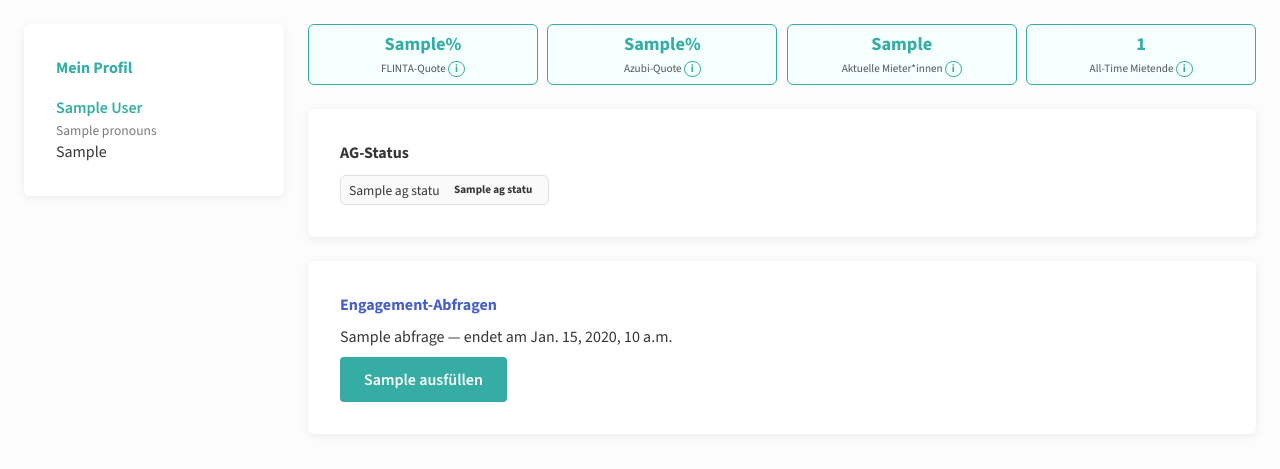
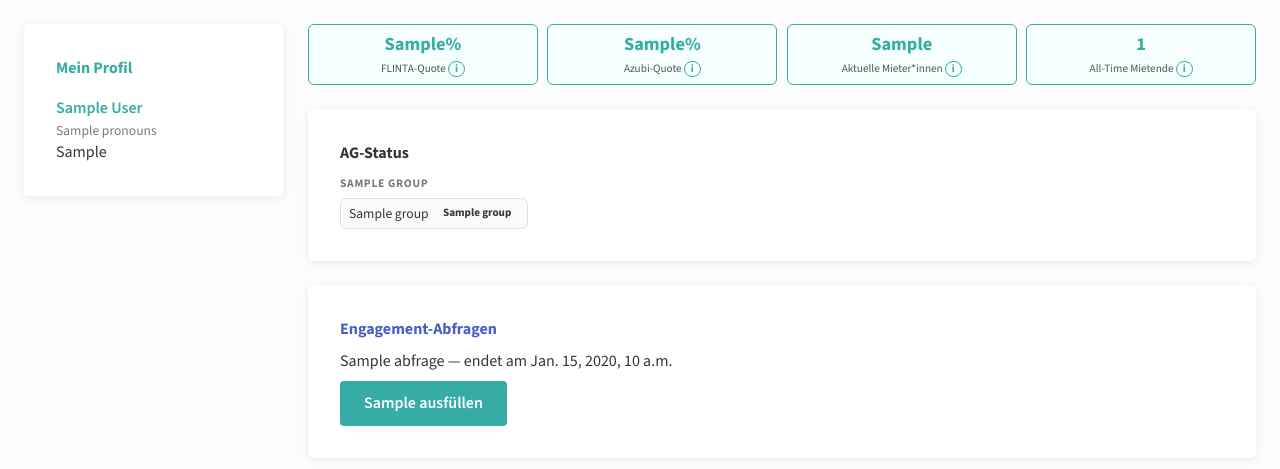
Before and after one commit to CollegiumAcademicum/CArtei, a Django app: template app/templates/app/dashboard.html in a window 1280 px wide. Shown: the part 64-533 px from the top of the page. Run offline with Django 5.2, Linux system fonts and the light colour scheme; the template is opened without the code that fills it: most values are stand-ins (such as "Sample title", 1, 10 or a date in 2020); parts of the project's set-up code (start-up, migrations or seed data) failed here and were passed over.

Commit message:
Dashboard: group AG-Status into AGs, Initiativen, Gremien

```diff
--- a/app/static/app/ca.css
+++ b/app/static/app/ca.css
@@ -513,6 +513,11 @@ details.is-dirty > summary { border-radius: 6px 6px 0 0; }
 .ca-dash-profile { width: 260px; flex-shrink: 0; }
 .ca-dash-main { flex: 1; min-width: 0; margin-top: 1.5rem; }
 .ca-stat-grid { display: grid; grid-template-columns: repeat(4, 1fr); gap: 0.6rem; }
+.ca-ag-status-group {
+  font-size: 0.72rem; font-weight: 700; text-transform: uppercase;
+  letter-spacing: 0.06em; color: #7a7a7a; margin: 0.9rem 0 0.4rem;
+}
+.ca-ag-status-group:first-of-type { margin-top: 0; }
 
 /* ── Tenant detail header ── */
 .ca-td-header { display: flex; flex-wrap: wrap; align-items: center; gap: .75rem; margin-bottom: 1rem; }
--- a/app/templates/app/dashboard.html
+++ b/app/templates/app/dashboard.html
@@ -49,17 +49,20 @@
         </div>
       </div>
     </div>
-    {% if ag_status %}
+    {% if ag_status_groups %}
       <div class="ca-card">
         <h2 style="font-size:1rem;font-weight:700;margin-bottom:0.6rem;">AG-Status</h2>
+        {% for group in ag_status_groups %}
+        <h3 class="ca-ag-status-group">{{ group.label }}</h3>
         <div style="display:flex;flex-wrap:wrap;gap:0.35rem 0.9rem;">
-          {% for ag in ag_status %}
+          {% for ag in group.items %}
           <span style="display:inline-flex;align-items:center;gap:0.4rem;font-size:0.85rem;padding:0.25rem 0.5rem;border:1px solid #e0e0e0;border-radius:6px;background:#fafafa;">
             {{ ag.ag_name }}
             <span class="badge badge-{{ ag.health }}">{{ ag.label }}</span>
           </span>
           {% endfor %}
         </div>
+        {% endfor %}
       </div>
     {% endif %}
     {% if active_abfragen %}
```
Also changed, not shown: app/views/dashboard.py (+11 -1 lines), tests/test_views_dashboard.py (+46 -0 lines).
